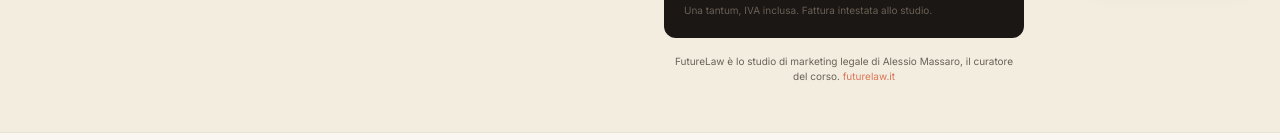
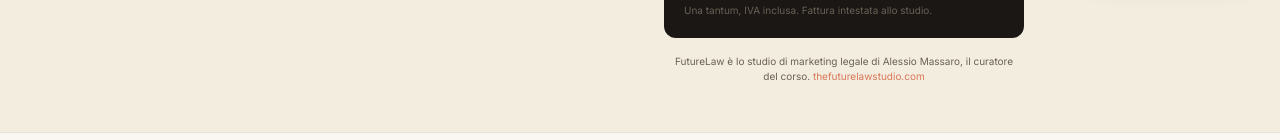
Before and after one commit to alessio-create/claude-per-avvocati, a Next.js app: page /checkout in a window 1280 px wide. Shown: the part 812-952 px from the top of the page. Built offline with nearby package versions, Linux system fonts and the light colour scheme.

Commit message:
fix: FutureLaw link to thefuturelawstudio.com (all 3 spots)

```diff
--- a/components/course/Sidebar.tsx
+++ b/components/course/Sidebar.tsx
@@ -118,7 +118,7 @@ export function Sidebar({
           Claude per Avvocati
         </Link>
         <a
-          href="https://futurelaw.it"
+          href="https://thefuturelawstudio.com"
           target="_blank"
           rel="noopener noreferrer"
           className="inline-flex items-center gap-1 mt-0.5 ml-6 text-[8.5px] uppercase tracking-widest text-muted hover:text-ink transition-colors"
--- a/components/marketing/CheckoutForm.tsx
+++ b/components/marketing/CheckoutForm.tsx
@@ -206,7 +206,7 @@ export function CheckoutForm({ tier }: { tier: TierKey }) {
         </div>
 
         <p className="text-[10px] text-muted text-center px-2">
-          FutureLaw è lo studio di marketing legale di Alessio Massaro, il curatore del corso. <Link href="https://futurelaw.it" className="text-terracotta hover:underline" target="_blank" rel="noopener noreferrer">futurelaw.it</Link>
+          FutureLaw è lo studio di marketing legale di Alessio Massaro, il curatore del corso. <Link href="https://thefuturelawstudio.com" className="text-terracotta hover:underline" target="_blank" rel="noopener noreferrer">thefuturelawstudio.com</Link>
         </p>
       </aside>
 
--- a/components/marketing/Nav.tsx
+++ b/components/marketing/Nav.tsx
@@ -43,7 +43,7 @@ export function Nav() {
           {/* Tiny attribution row, links out to the parent studio. Grey to
               stay subordinate to the main logo above. */}
           <a
-            href="https://futurelaw.it"
+            href="https://thefuturelawstudio.com"
             target="_blank"
             rel="noopener noreferrer"
             className="inline-flex items-center gap-1 mt-0.5 ml-7 text-[8.5px] uppercase tracking-widest text-muted hover:text-ink transition-colors"
```
